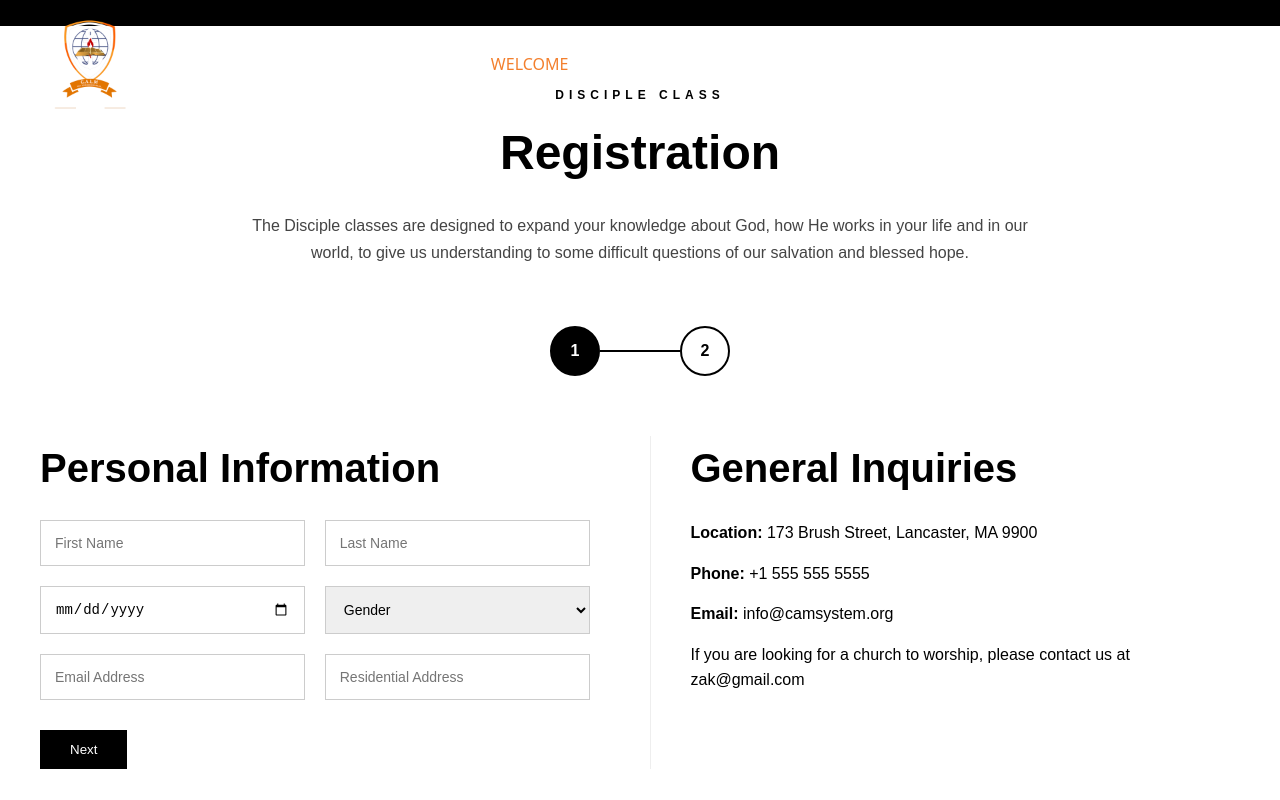
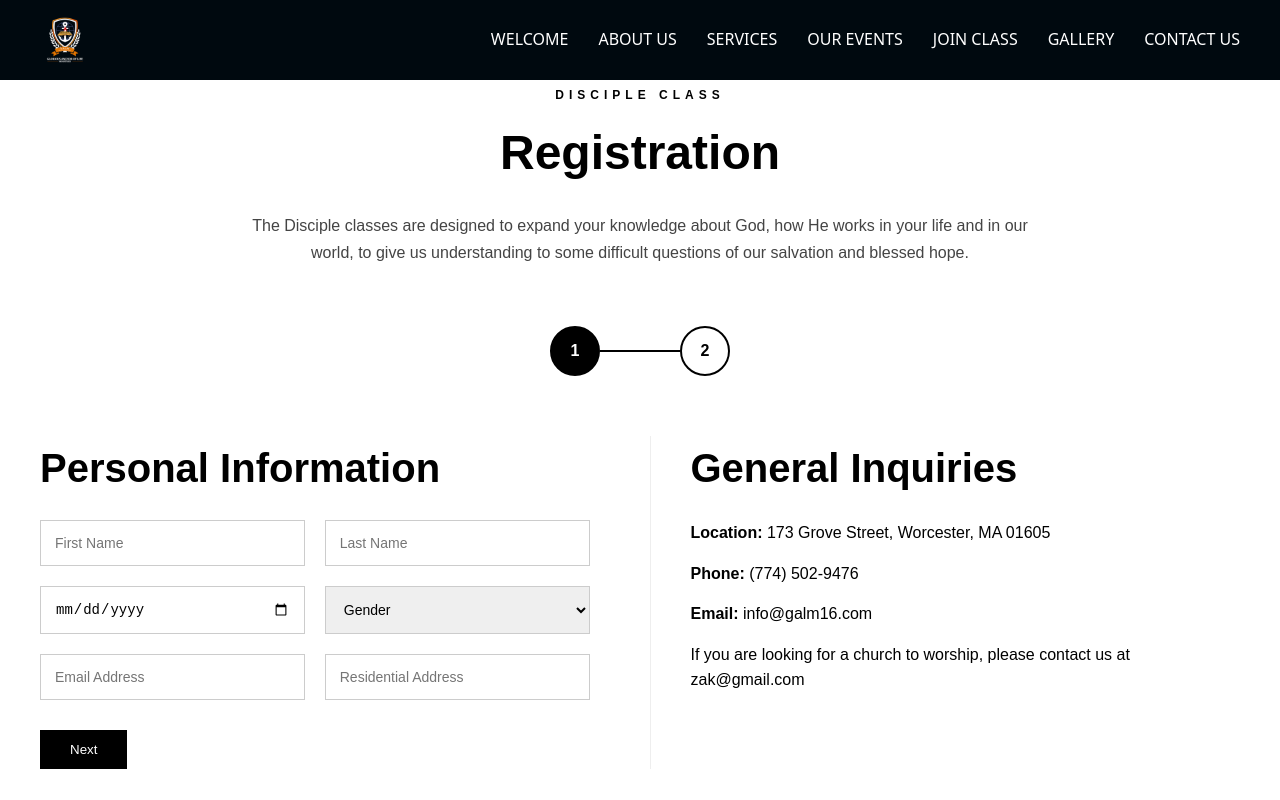
Before and after one commit to MargaretOwusuAgyapaa121/galm, a React (Vite) app in the folder frontend/: page /disciple in a window 1280 px wide. Shown: the top 800 px of the page. Built offline with nearby package versions, Linux system fonts and the light colour scheme.

Commit message:
update navigation

```diff
--- a/frontend/index.html
+++ b/frontend/index.html
@@ -6,7 +6,7 @@
     <meta name="viewport" content="width=device-width, initial-scale=1.0" />
     <title>galm61</title>
     <title>Glorious Anchor Life Ministry | Kumasi, Ghana</title>
-    <meta name="description" content="Glorious Anchor Life Ministry in Kumasi, Ghana. Join us for worship, fellowship, and community outreach." />
+    <meta name="description" content="Glorious Anchor Life Ministry . Join us for worship, fellowship, and community outreach." />
     <meta name="keywords" content="church, Kumasi, Glorious Anchor Life Ministry, Sunday service, prayer" />
 
     <!-- Open Graph for social sharing -->
@@ -16,6 +16,7 @@
     <meta property="og:url" content="https://galm61.org" />
     <meta property="og:image" content="/assets/pv/logo/back.jpeg" />
     <link rel="stylesheet" href="/css/nav.css">
+    <link rel="stylesheet" href="/css/nav2.css">
     <link rel="stylesheet" href="/css/hero.css">
     <link rel="stylesheet" href="/css/footer.css">
     <link rel="stylesheet" href="/css/section.css">
--- /dev/null
+++ b/frontend/public/css/nav2.css
@@ -0,0 +1,37 @@
+/* Navbar */
+.navbar {
+  position: fixed;
+  top: 0;
+  width: 100%;
+  padding: 15px 30px;
+  background: #00090f;
+  z-index: 100;
+}
+
+/* Container */
+.navbar-inner {
+  max-width: 1200px;
+  margin: auto;
+  display: flex;
+  align-items: center;
+}
+
+/* Brand */
+.nav-brand {
+  display: flex;
+  align-items: center;
+  gap: 12px;
+  text-decoration: none;
+}
+
+/* Logo */
+.navbar-logo {
+  width: 50px;
+}
+
+/* Church Name */
+.church-name {
+  color: white;
+  font-size: 18px;
+  font-weight: 600;
+}
--- a/frontend/src/Pages/About.jsx
+++ b/frontend/src/Pages/About.jsx
@@ -39,6 +39,7 @@ export default function About() {
 
     return (
         <>
+
             {/* HERO */}
             <section className="about-hero">
                 <div className="hero-overlay">
--- a/frontend/src/Pages/Disciple.jsx
+++ b/frontend/src/Pages/Disciple.jsx
@@ -59,9 +59,9 @@ const Registration = () => {
           {/* GENERAL INQUIRIES */}
           <div className="inquiry-section">
             <h2>General Inquiries</h2>
-            <p><strong>Location:</strong> 173 Brush Street, Lancaster, MA 9900</p>
-            <p><strong>Phone:</strong> +1 555 555 5555</p>
-            <p><strong>Email:</strong> info@camsystem.org</p>
+            <p><strong>Location:</strong> 173 Grove Street, Worcester, MA 01605</p>
+            <p><strong>Phone:</strong> (774) 502-9476</p>
+            <p><strong>Email:</strong> info@galm16.com</p>
             <p>If you are looking for a church to worship, please contact us at zak@gmail.com</p>
           </div>
 
--- a/frontend/src/components/Nav.jsx
+++ b/frontend/src/components/Nav.jsx
@@ -28,7 +28,7 @@ const Navbar = () => {
 
         {/* Center Links */}
         <div className={`nav-links ${menuOpen ? "open" : ""}`}>
-          <Link to="/" className="active">
+          <Link to="/" className="a">
             WELCOME
           </Link>
           <Link to="/about">ABOUT US</Link>
```
Also changed, not shown: frontend/src/components/Nav2.jsx (added, +25 -0 lines).
